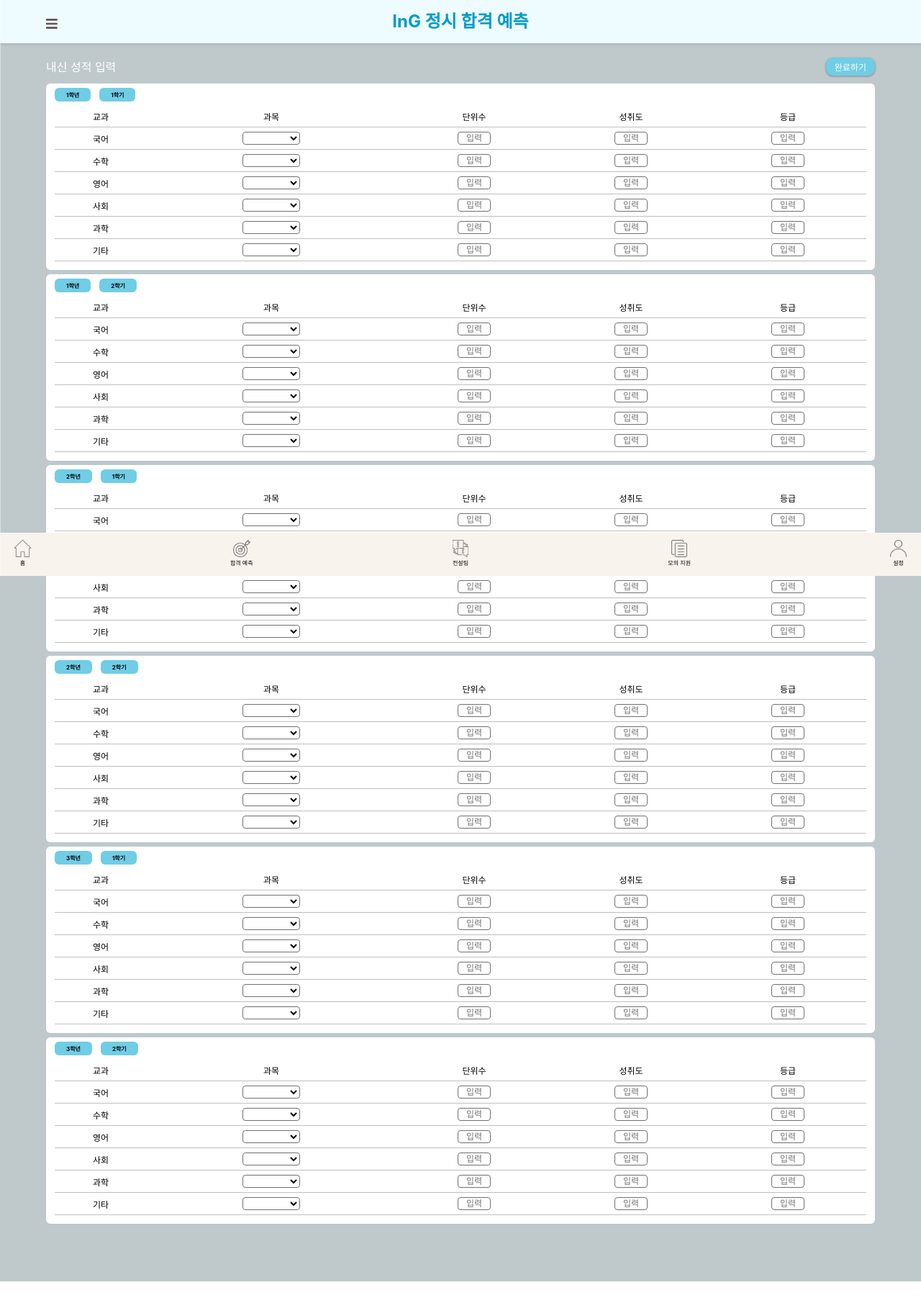
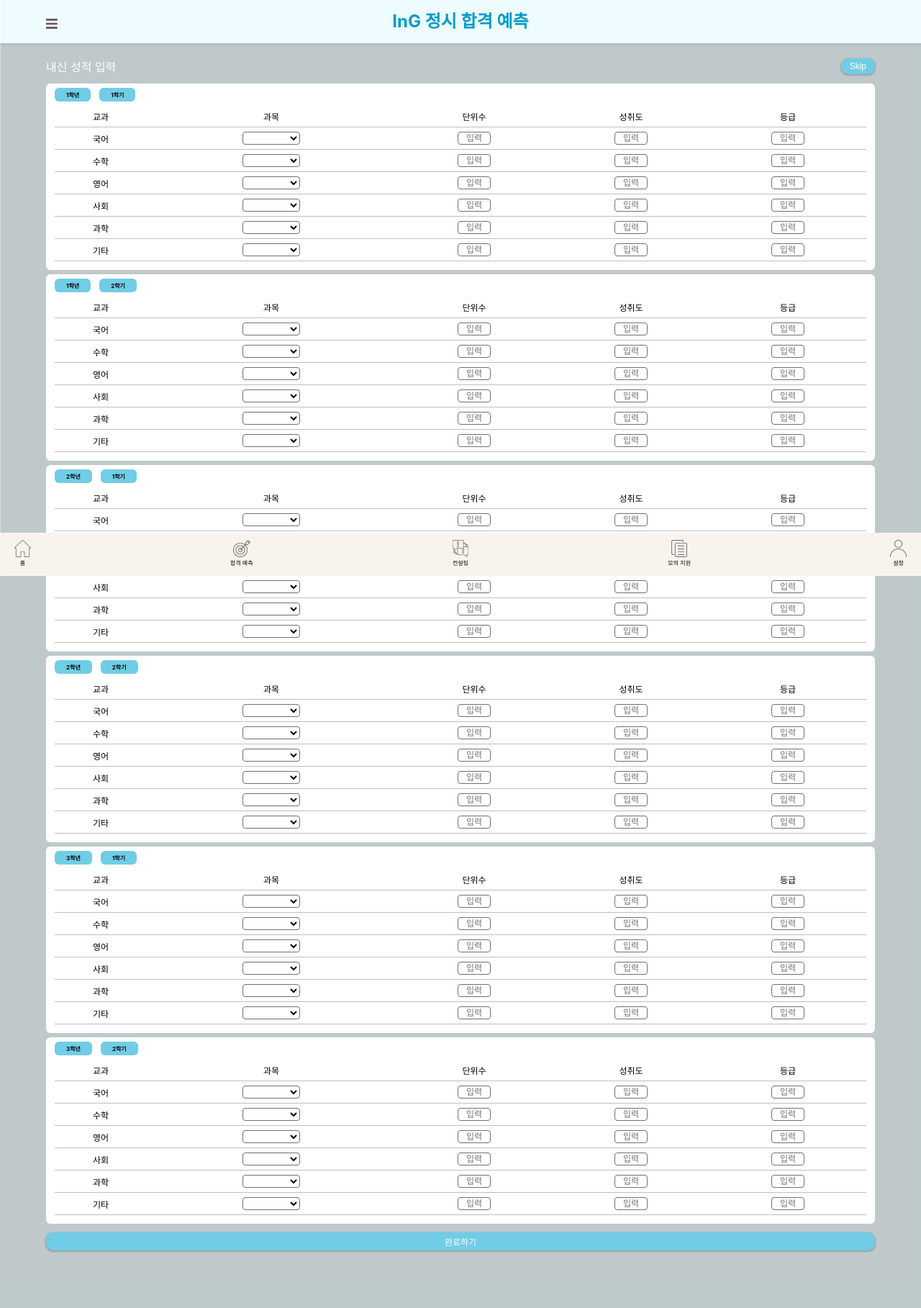
Before and after one commit to sowish23/consulting_app, a React (Create React App) app: page /grade_form in a window 1280 px wide. Shown: the whole page at 72% size. Before the commit the page ends 1780 px from the top, so only its background shows below. Built offline with nearby package versions, Linux system fonts and the light colour scheme; a web font is replaced by a local one.

Commit message:
내신성적 넘어가기 버튼 추가 및 완료버튼 css 변경

```diff
--- a/src/component/main/SchoolGradeForm.css
+++ b/src/component/main/SchoolGradeForm.css
@@ -18,10 +18,26 @@
 }
 
 .SchoolGradeForm_btn_tab {
+    margin-top: 12px;
+    width: 100%;
+}
+
+.SchoolGradeForm_complete_btn{
+    width: 100%;
+    border: 0;
+    border-radius: 10px;
+    padding: 4px 12px;
+    background-color: #70cde5;
+    color: white;
+    font-size: 12px;
+    box-shadow: 0px 1px 2px 1px rgba(0, 0, 0, .2);
+}
+
+.SchoolGradeForm_skip_btn_tab {
     float: right;
 }
 
-.SchoolGradeForm_complete_btn{
+.SchoolGradeForm_skip_btn{
     border: 0;
     border-radius: 10px;
     padding: 4px 12px;
--- a/src/component/main/SchoolGradeForm.jsx
+++ b/src/component/main/SchoolGradeForm.jsx
@@ -19,8 +19,8 @@
 			<Header />
 			<div className="SchoolGradeForm_content">
 				<div className="SchoolGradeForm_detail">
-					<div className="SchoolGradeForm_btn_tab">
-						<button className="SchoolGradeForm_complete_btn" onClick={() => history.push('/mypage')}>완료하기</button>
+					<div className="SchoolGradeForm_skip_btn_tab">
+						<button className="SchoolGradeForm_skip_btn" onClick={() => history.push('/mypage')}>Skip</button>
 					</div>
 					<div className="SchoolGradeForm_info">
 						<p className="SchoolGradeForm_info_title">내신 성적 입력</p>
@@ -88,6 +88,9 @@
 								)
 							})
 						}
+						<div className="SchoolGradeForm_btn_tab">
+							<button className="SchoolGradeForm_complete_btn" onClick={() => history.push('/mypage')}>완료하기</button>
+						</div>
 					</div>
 				</div>
 			</div>
```
